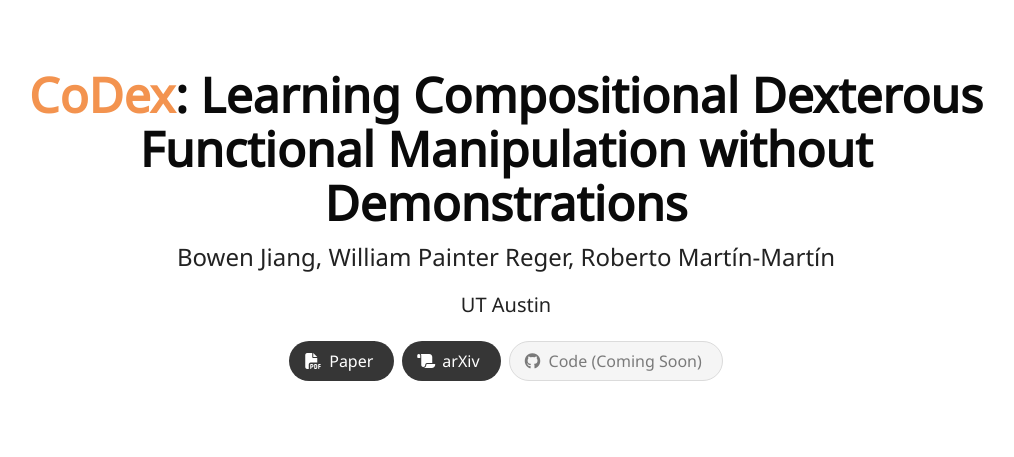
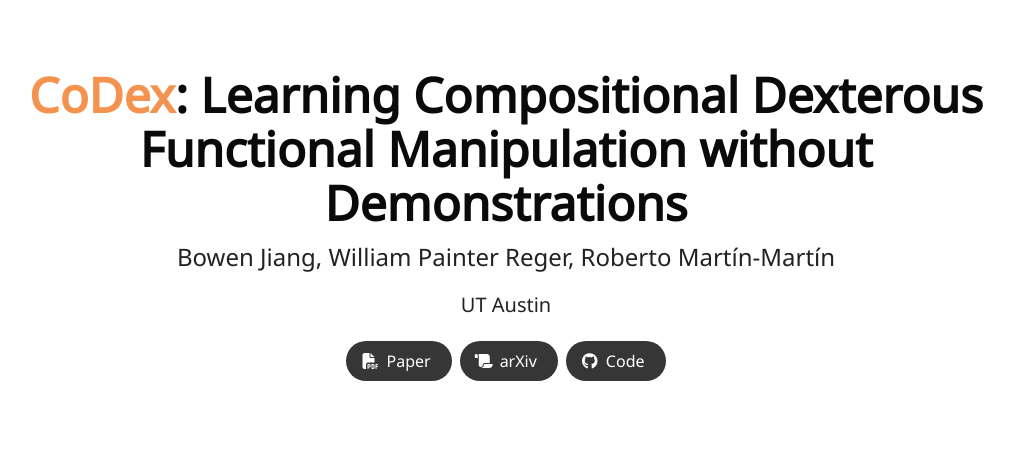
Before and after one commit to UT-Austin-RobIn/CoDex, a plain HTML site: page index.html in a window 1280 px wide. Shown: the top 457 px of the page, without its empty margins (134-1148 px from the left). Drawn offline with Linux system fonts and the light colour scheme; a web font is replaced by a local one.

Commit message:
Link the released CoDex code

```diff
--- a/index.html
+++ b/index.html
@@ -211,7 +211,7 @@
         <div class="buttons is-centered">
           <a href="./ICRA26_CoDex.pdf" class="button is-dark is-rounded"><span class="icon"><i class="fas fa-file-pdf"></i></span><span>Paper</span></a>
           <a href="https://arxiv.org/abs/2606.31909" target="_blank" rel="noopener" class="button is-dark is-rounded"><span class="icon"><i class="fas fa-scroll"></i></span><span>arXiv</span></a>
-          <a class="button is-dark is-rounded is-static"><span class="icon"><i class="fab fa-github"></i></span><span>Code (Coming Soon)</span></a>
+          <a class="button is-dark is-rounded" href="https://github.com/UT-Austin-RobIn/CoDex"><span class="icon"><i class="fab fa-github"></i></span><span>Code</span></a>
         </div>
       </div>
     </div>
```
